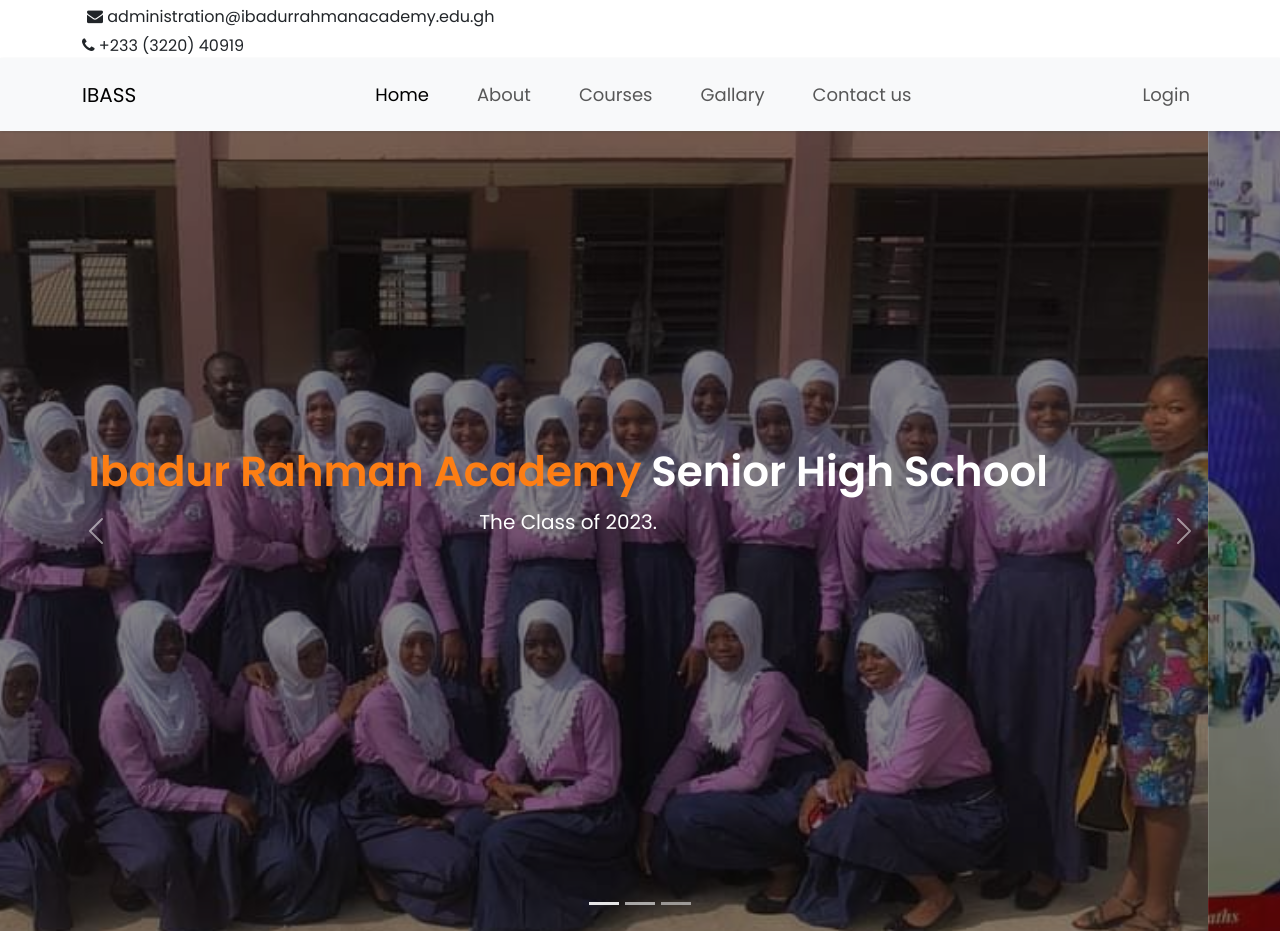
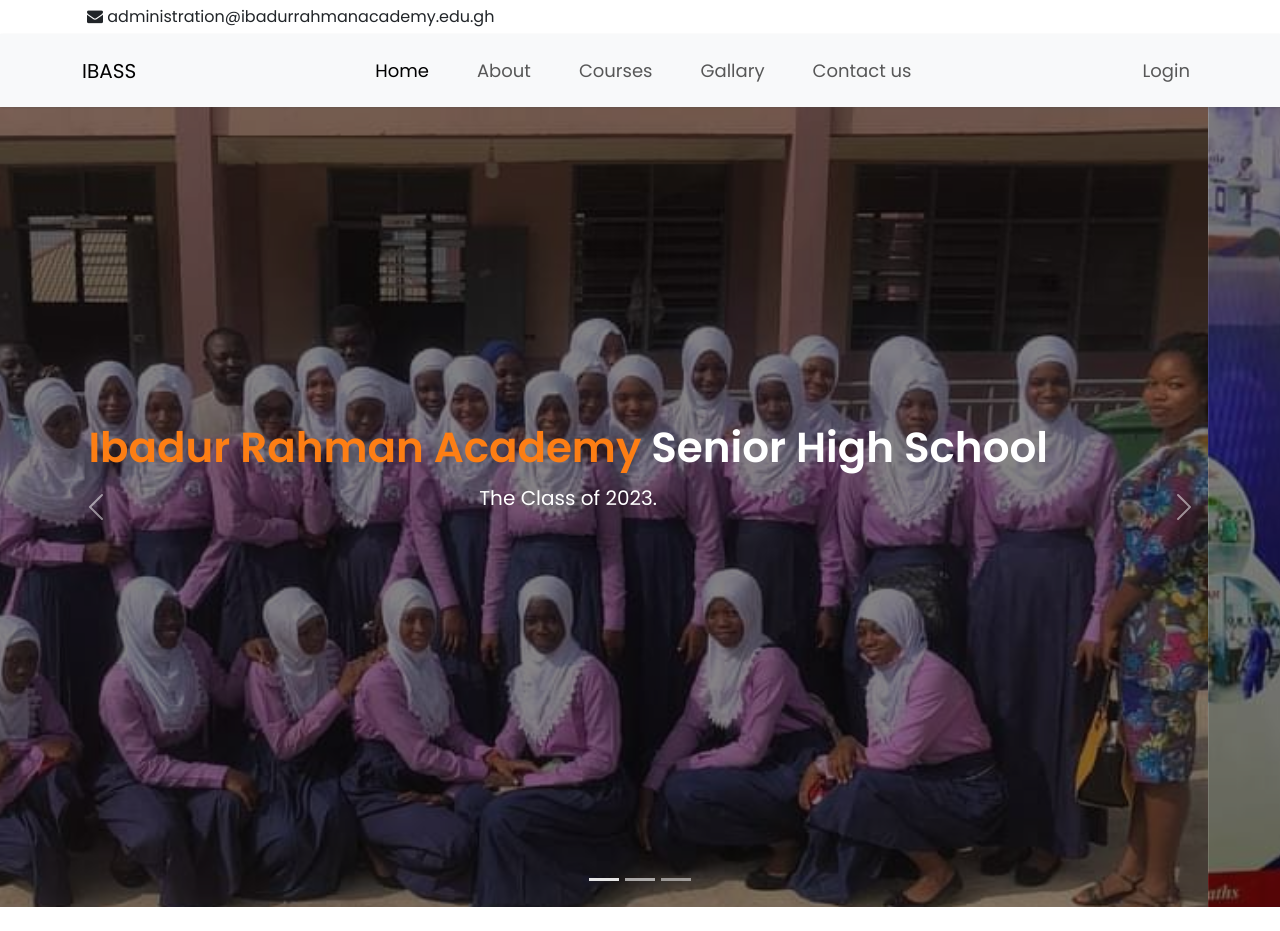
Before and after one commit to ibadurrahmanacademy/ibass, a plain HTML site: page index.html in a window 1280 px wide. Shown: the top 931 px of the page. Drawn offline with nearby package versions, Linux system fonts and the light colour scheme; files that its build step writes are made by us from their sources.

Commit message:
Update index.html

```diff
--- a/index.html
+++ b/index.html
@@ -41,10 +41,10 @@
                         <i class="fa fa-envelope"></i>
                         <span>administration@ibadurrahmanacademy.edu.gh</span>
                       </div>
-                      <div class="mu-top-phone">
+                    <!---  <div class="mu-top-phone">
                         <i class="fa fa-phone"></i>
                         <span>+233 (3220) 40919</span>
-                      </div>
+                    --->  </div>
                     </div>
                   </div>
                   <div class="col-lg-6 col-md-6 col-sm-6 col-xs-6">
```
